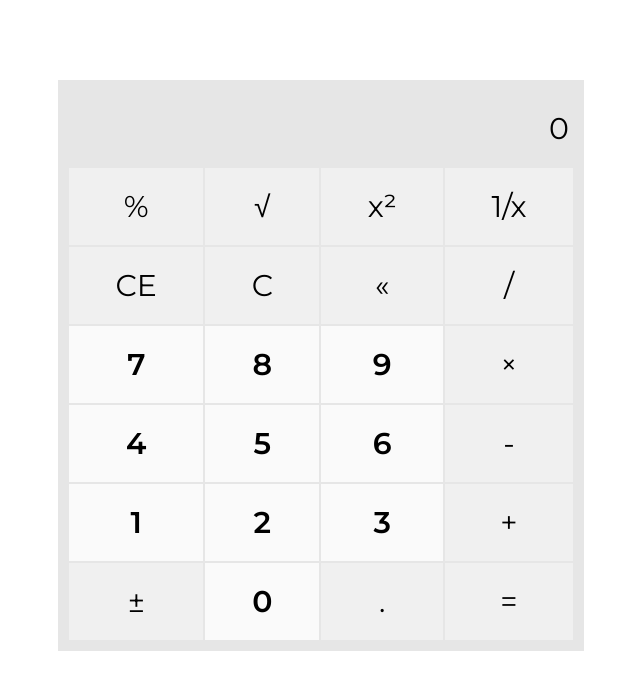
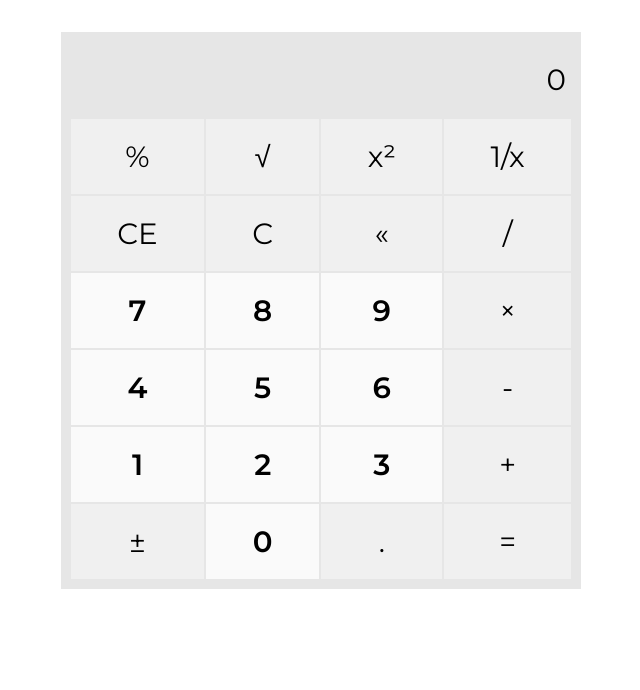
Before and after one commit to insearching/Calc, a plain HTML site: page index.html in a window 1280 px wide. Shown: the whole page, without its empty margins (319-959 px from the left). Drawn offline with Linux system fonts and the light colour scheme.

Commit message:
Fixed layout issues on smal screen.

```diff
--- a/css/style.css
+++ b/css/style.css
@@ -3,29 +3,29 @@
 .grid-container {
   display: grid;
   margin: auto;
-  margin-top: 10vh;
-  width: 40%;
+  margin-top: 4vh;
   grid-template-columns: auto auto auto auto;
+  grid-gap: 2px;
   background-color: #e6e6e6;
   padding: 10px;
+  max-width: 500px;
+}
+
+.grid-item, .grid-number {
+  border: none;
+  padding: 20px;
+  font-size: 22pt;
+  text-align: center;
+  font-family: 'Montserrat', sans-serif;
 }
 
 .grid-item {
   background-color: #f0f0f0;
-  border: 1px solid #e6e6e6;
-  padding: 20px;
-  font-size: 30px;
-  text-align: center;
-  font-family: 'Montserrat', sans-serif;
+  font-weight: normal;
 }
 
 .grid-number {
   background-color: #fafafa;
-  border: 1px solid #e6e6e6;
-  padding: 20px;
-  font-size: 30px;
-  text-align: center;
-  font-family: 'Montserrat', sans-serif;
   font-weight: bold;
 }
 
@@ -35,6 +35,7 @@ button {
 
 button:hover {
   background-color: #b1b4b5;
+  color: black;
 }
 
 button[operation]:hover {
@@ -47,6 +48,6 @@ button[operation]:hover {
   grid-column-end: 5;
   font-family: 'Montserrat', sans-serif;
   padding: 20px 5px;
-  font-size: 30px;
+  font-size: 22pt;
   text-align: right;
 }
```
